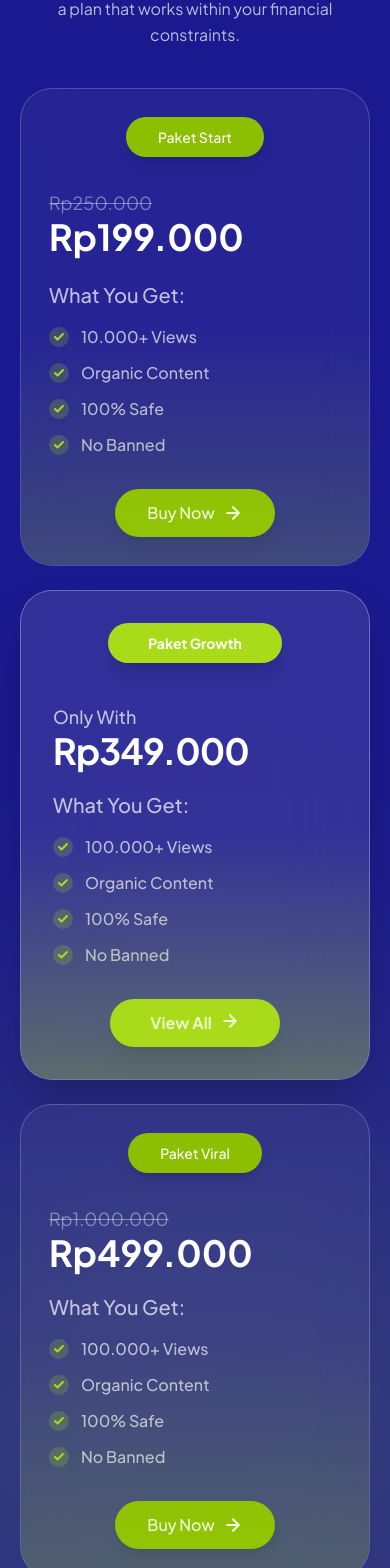
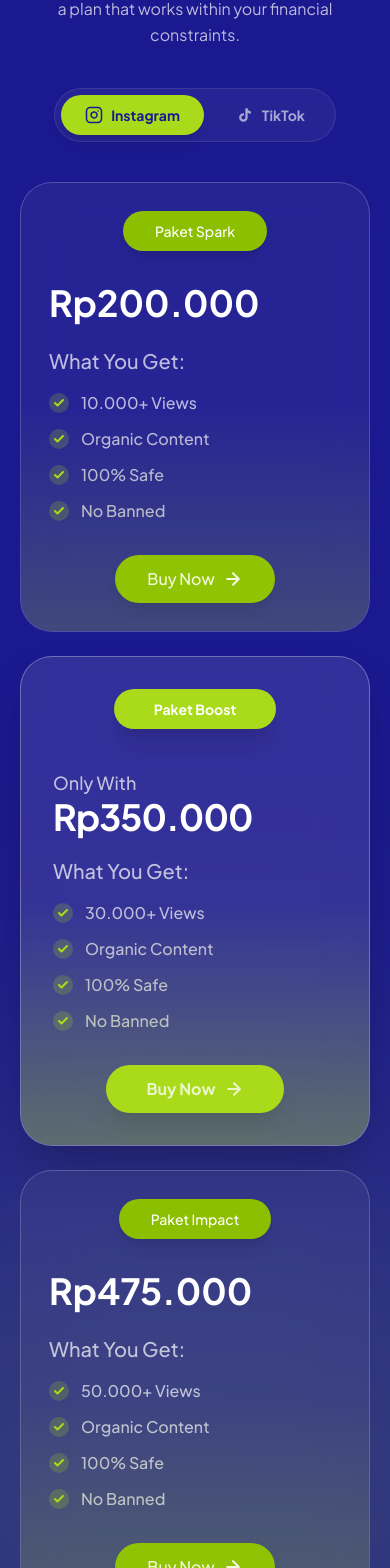
Before and after one commit to irhamchandra99-crypto/ternakcreator, a Next.js app: page / in a window 390 px wide. Shown: the part 2380-3948 px from the top of the page. Built offline with nearby package versions, Linux system fonts and the light colour scheme.

Commit message:
Nambah video review dan update harga

```diff
--- a/app/page.tsx
+++ b/app/page.tsx
@@ -1,8 +1,7 @@
 "use client";
 
-import Image from "next/image";
+import CreatorReviewVideo from "./component/CreatorReviewVideo";
 import { useEffect, useState, useRef } from "react";
-import CreatorReviewVideo from "./components/CreatorReviewVideo";
 
 function RollingNumber({ target, duration = 2000, suffix = "" }: { target: number, duration?: number, suffix?: string }) {
   const [count, setCount] = useState(0);
@@ -45,103 +44,65 @@ function RollingNumber({ target, duration = 2000, suffix = "" }: { target: numbe
   return <span ref={elementRef}>{count}{suffix}</span>;
 }
 
-function CreatorReviewVideo({
-  src,
-  poster,
-  name,
-  role,
-}: {
-  src: string;
-  poster?: string;
-  name: string;
-  role: string;
-}) {
-  const videoRef = useRef<HTMLVideoElement>(null);
-  const [isPlaying, setIsPlaying] = useState(false);
-  const [isMuted, setIsMuted] = useState(true);
-
-  const togglePlay = () => {
-    const video = videoRef.current;
-    if (!video) return;
-    if (video.paused) {
-      video.play();
-      setIsPlaying(true);
-    } else {
-      video.pause();
-      setIsPlaying(false);
-    }
+// ── PRICING DATA ──
+const pricingData = {
+  instagram: [
+    {
+      name: "Paket Spark",
+      views: "10.000+ Views",
+      price: "Rp200.000",
+      oldPrice: null,
+      featured: false,
+    },
+    {
+      name: "Paket Boost",
+      views: "30.000+ Views",
+      price: "Rp350.000",
+      oldPrice: null,
+      featured: true,
+    },
+    {
+      name: "Paket Impact",
+      views: "50.000+ Views",
+      price: "Rp475.000",
+      oldPrice: null,
+      featured: false,
+    },
+  ],
+  tiktok: [
+    {
+      name: "Paket Spark",
+      views: "10.000+ Views",
+      price: "Rp225.000",
+      oldPrice: null,
+      featured: false,
+    },
+    {
+      name: "Paket Boost",
+      views: "30.000+ Views",
+      price: "Rp375.000",
+      oldPrice: null,
+      featured: true,
+    },
+    {
+      name: "Paket Impact",
+      views: "50.000+ Views",
+      price: "Rp500.000",
+      oldPrice: null,
+      featured: false,
+    },
+  ],
 };
 
-  const toggleMute = (e: React.MouseEvent) => {
-    e.stopPropagation();
-    const video = videoRef.current;
-    if (!video) return;
-    video.muted = !video.muted;
-    setIsMuted(video.muted);
-  };
-
-  return (
-    <div className="flex flex-col gap-4 group">
-      <div
-        onClick={togglePlay}
-        className="relative w-full aspect-[9/16] rounded-[32px] overflow-hidden bg-[#1B198F] shadow-2xl cursor-pointer select-none border border-black/5"
-      >
-        <video
-          ref={videoRef}
-          src={src}
-          poster={poster}
-          muted={isMuted}
-          playsInline
-          loop
-          className="absolute inset-0 w-full h-full object-cover rounded-[32px]"
-        />
-
-        {/* Play overlay */}
-        {!isPlaying && (
-          <div className="absolute inset-0 flex items-center justify-center bg-black/20 transition-opacity">
-            <div className="w-16 h-16 sm:w-20 sm:h-20 rounded-full bg-white/90 backdrop-blur flex items-center justify-center shadow-lg group-hover:scale-105 transition-transform">
-              <svg width="26" height="26" viewBox="0 0 24 24" fill="#1B198F" className="ml-1">
-                <path d="M8 5v14l11-7z" />
-              </svg>
-            </div>
-          </div>
-        )}
-
-        {/* Mute toggle */}
-        <button
-          onClick={toggleMute}
-          className="absolute bottom-4 right-4 w-9 h-9 rounded-full bg-black/40 backdrop-blur flex items-center justify-center text-white hover:bg-black/60 transition-colors z-10"
-          aria-label={isMuted ? "Unmute" : "Mute"}
-        >
-          {isMuted ? (
-            <svg width="16" height="16" viewBox="0 0 24 24" fill="none" stroke="currentColor" strokeWidth="2" strokeLinecap="round" strokeLinejoin="round">
-              <polygon points="11 5 6 9 2 9 2 15 6 15 11 19 11 5" />
-              <line x1="23" y1="9" x2="17" y2="15" />
-              <line x1="17" y1="9" x2="23" y2="15" />
-            </svg>
-          ) : (
-            <svg width="16" height="16" viewBox="0 0 24 24" fill="none" stroke="currentColor" strokeWidth="2" strokeLinecap="round" strokeLinejoin="round">
-              <polygon points="11 5 6 9 2 9 2 15 6 15 11 19 11 5" />
-              <path d="M15.54 8.46a5 5 0 0 1 0 7.07" />
-              <path d="M19.07 4.93a10 10 0 0 1 0 14.14" />
-            </svg>
-          )}
-        </button>
-
-        {/* Top gradient for legibility */}
-        <div className="absolute top-0 left-0 right-0 h-16 bg-gradient-to-b from-black/30 to-transparent pointer-events-none"></div>
-      </div>
-
-      <div className="flex flex-col items-start px-1">
-        <span className="text-[#1B198F] font-bold text-base">{name}</span>
-        <span className="text-[#1B198F]/50 text-sm font-medium">{role}</span>
-      </div>
+const CheckIcon = () => (
+  <div className="w-5 h-5 rounded-full bg-[#A9DB1B]/20 flex items-center justify-center text-[#A9DB1B]">
+    <svg width="12" height="12" viewBox="0 0 24 24" fill="none" stroke="currentColor" strokeWidth="4" strokeLinecap="round" strokeLinejoin="round"><path d="M20 6L9 17l-5-5" /></svg>
   </div>
 );
-}
 
 export default function Home() {
   const [menuOpen, setMenuOpen] = useState(false);
+  const [activePlatform, setActivePlatform] = useState<"instagram" | "tiktok">("instagram");
 
   return (
     <div className="w-full min-h-screen relative overflow-hidden bg-[#1B198F] text-white">
@@ -374,7 +335,7 @@ export default function Home() {
           {/* Bottom Glow Effect */}
           <div className="z-0 absolute bottom-[-100px] left-1/2 -translate-x-1/2 w-[1200px] h-[600px] bg-[#A9DB1B] rounded-full blur-[180px] opacity-20"></div>
 
-          <div className="z-10 text-center mb-10 sm:mb-16 px-2">
+          <div className="z-10 text-center mb-10 sm:mb-12 px-2">
             <h2 className="text-3xl sm:text-5xl lg:text-7xl font-bold text-white mb-4 sm:mb-6 tracking-tight">
               The Perfect Price for Your Needs
             </h2>
@@ -383,106 +344,88 @@ export default function Home() {
             </p>
           </div>
 
+          {/* Platform Tabs */}
+          <div className="z-10 flex items-center gap-2 bg-white/5 border border-white/10 rounded-full p-1.5 mb-10 sm:mb-16 backdrop-blur-sm">
+            {(["instagram", "tiktok"] as const).map((platform) => (
+              <button
+                key={platform}
+                onClick={() => setActivePlatform(platform)}
+                className={`flex items-center gap-2 px-6 sm:px-8 py-2.5 sm:py-3 rounded-full font-bold text-sm sm:text-base transition-all duration-300 ${
+                  activePlatform === platform
+                    ? "bg-[#A9DB1B] text-[#1B198F] shadow-lg"
+                    : "text-white/60 hover:text-white"
+                }`}
+              >
+                {platform === "instagram" ? (
+                  <svg width="18" height="18" viewBox="0 0 24 24" fill="none" stroke="currentColor" strokeWidth="2" strokeLinecap="round" strokeLinejoin="round">
+                    <rect x="2" y="2" width="20" height="20" rx="5" ry="5"></rect>
+                    <path d="M16 11.37A4 4 0 1 1 12.63 8 4 4 0 0 1 16 11.37z"></path>
+                    <line x1="17.5" y1="6.5" x2="17.51" y2="6.5"></line>
+                  </svg>
+                ) : (
+                  <svg width="18" height="18" viewBox="0 0 24 24" fill="currentColor">
+                    <path d="M16.6 5.82s.51.5 0 0A4.278 4.278 0 0 1 15.54 3h-3.09v12.4a2.592 2.592 0 0 1-2.59 2.5c-1.42 0-2.6-1.16-2.6-2.6 0-1.72 1.66-3.01 3.37-2.48V9.66c-3.45-.46-6.47 2.22-6.47 5.64 0 3.33 2.76 5.7 5.69 5.7 3.14 0 5.69-2.55 5.69-5.7V9.01a7.35 7.35 0 0 0 4.3 1.38V7.3s-1.88.09-3.24-1.48z"></path>
+                  </svg>
+                )}
+                {platform === "instagram" ? "Instagram" : "TikTok"}
+              </button>
+            ))}
+          </div>
+
           {/* Pricing Cards — stack on mobile, row on lg */}
           <div className="z-10 flex flex-col lg:flex-row gap-6 sm:gap-8 w-full max-w-5xl justify-center items-stretch lg:items-center">
-            {/* Paket Start */}
-            <div className="pricing-card group relative w-full lg:w-[33%] bg-white/5 backdrop-blur-xl border border-white/20 rounded-[32px] p-7 sm:p-8 flex flex-col overflow-hidden transition-all duration-500 hover:bg-white/10 hover:border-white/40">
-              <div className="absolute inset-0 bg-gradient-to-b from-transparent via-transparent to-[#A9DB1B]/20 pointer-events-none"></div>
+            {pricingData[activePlatform].map((plan, idx) => (
+              <div
+                key={plan.name}
+                className={`pricing-card group relative w-full lg:w-[33%] backdrop-blur-xl border rounded-[32px] flex flex-col overflow-hidden transition-all duration-500 ${
+                  plan.featured
+                    ? "bg-white/10 border-white/30 p-8 sm:p-10 hover:bg-white/15 hover:border-white/50 lg:scale-105 shadow-2xl"
+                    : "bg-white/5 border-white/20 p-7 sm:p-8 hover:bg-white/10 hover:border-white/40"
+                }`}
+              >
+                <div className={`absolute inset-0 bg-gradient-to-b from-transparent via-transparent pointer-events-none ${plan.featured ? "to-[#A9DB1B]/30" : "to-[#A9DB1B]/20"}`}></div>
 
-              <div className="self-center bg-[#8CBF00] px-8 py-2 rounded-full mb-8 shadow-lg">
-                <span className="text-white font-medium text-sm">Paket Start</span>
+                <div className={`self-center px-8 py-2 rounded-full shadow-lg ${plan.featured ? "bg-[#A9DB1B] px-10 mb-10 shadow-xl" : "bg-[#8CBF00] mb-8"}`}>
+                  <span className={`text-white text-sm ${plan.featured ? "font-bold" : "font-medium"}`}>{plan.name}</span>
                 </div>
 
-              <div className="mb-6">
-                <span className="text-white/40 line-through text-lg block">Rp250.000</span>
-                <span className="text-white text-4xl sm:text-5xl font-bold">Rp199.000</span>
+                <div className={plan.featured ? "mb-5" : "mb-6"}>
+                  {plan.oldPrice && (
+                    <span className="text-white/40 line-through text-lg block">{plan.oldPrice}</span>
+                  )}
+                  {plan.featured && (
+                    <span className="text-white/70 text-lg block font-medium">Only With</span>
+                  )}
+                  <span className={`text-white font-bold ${plan.featured ? "text-4xl sm:text-5xl tracking-tight" : "text-4xl sm:text-5xl"}`}>{plan.price}</span>
                 </div>
 
                 <div className="flex-grow">
                   <h3 className="text-white/70 text-xl font-medium mb-4">What You Get:</h3>
                   <ul className="space-y-3">
-                  {['10.000+ Views', 'Organic Content', '100% Safe', 'No Banned'].map((item, idx) => (
-                    <li key={idx} className="flex items-center gap-3 text-[#FAFAFA]/70 font-medium">
-                      <div className="w-5 h-5 rounded-full bg-[#A9DB1B]/20 flex items-center justify-center text-[#A9DB1B]">
-                        <svg width="12" height="12" viewBox="0 0 24 24" fill="none" stroke="currentColor" strokeWidth="4" strokeLinecap="round" strokeLinejoin="round"><path d="M20 6L9 17l-5-5" /></svg>
-                      </div>
+                    {[plan.views, 'Organic Content', '100% Safe', 'No Banned'].map((item, i2) => (
+                      <li key={i2} className="flex items-center gap-3 text-[#FAFAFA]/70 font-medium">
+                        <CheckIcon />
                         {item}
                       </li>
                     ))}
                   </ul>
                 </div>
 
-              <a href="https://wa.me/6289685482928" target="_blank" rel="noopener noreferrer" className="mt-8 self-center flex items-center gap-2 bg-[#8CBF00] text-white px-8 py-3 rounded-full font-medium transition-all hover:scale-105 active:scale-95 shadow-lg">
+                <a
+                  href="https://wa.me/6289685482928"
+                  target="_blank"
+                  rel="noopener noreferrer"
+                  className={`mt-8 self-center flex items-center gap-2 text-white rounded-full transition-all hover:scale-105 active:scale-95 ${
+                    plan.featured
+                      ? "justify-between bg-[#A9DB1B] px-10 py-3 font-bold shadow-xl"
+                      : "bg-[#8CBF00] px-8 py-3 font-medium shadow-lg"
+                  }`}
+                >
                   Buy Now
                   <svg width="20" height="20" viewBox="0 0 24 24" fill="none" stroke="currentColor" strokeWidth="2.5" strokeLinecap="round" strokeLinejoin="round"><path d="M5 12h14m-7-7 7 7-7 7" /></svg>
                 </a>
               </div>
-
-            {/* Paket Growth (Featured) */}
-            <div className="pricing-card group relative w-full lg:w-[33%] bg-white/10 backdrop-blur-2xl border border-white/30 rounded-[32px] p-8 sm:p-10 flex flex-col overflow-hidden transition-all duration-500 hover:bg-white/15 hover:border-white/50 lg:scale-105 shadow-2xl">
-              <div className="absolute inset-0 bg-gradient-to-b from-transparent via-transparent to-[#A9DB1B]/30 pointer-events-none"></div>
-
-              <div className="self-center bg-[#A9DB1B] px-10 py-2 rounded-full mb-10 shadow-xl">
-                <span className="text-white font-bold text-sm">Paket Growth</span>
-              </div>
-
-              <div className="mb-5">
-                <span className="text-white/70 text-lg block font-medium">Only With</span>
-                <span className="text-white text-4xl sm:text-5xl font-bold tracking-tight">Rp349.000</span>
-              </div>
-
-              <div className="flex-grow">
-                <h3 className="text-white/70 text-xl font-medium mb-4">What You Get:</h3>
-                <ul className="space-y-3">
-                  {['100.000+ Views', 'Organic Content', '100% Safe', 'No Banned'].map((item, idx) => (
-                    <li key={idx} className="flex items-center gap-3 text-[#FAFAFA]/70 font-medium">
-                      <div className="w-5 h-5 rounded-full bg-[#A9DB1B]/20 flex items-center justify-center text-[#A9DB1B]">
-                        <svg width="12" height="12" viewBox="0 0 24 24" fill="none" stroke="currentColor" strokeWidth="4" strokeLinecap="round" strokeLinejoin="round"><path d="M20 6L9 17l-5-5" /></svg>
-                      </div>
-                      {item}
-                    </li>
             ))}
-                </ul>
-              </div>
-
-              <a href="https://wa.me/6289685482928" target="_blank" rel="noopener noreferrer" className="mt-8 self-center flex justify-between gap-2 bg-[#A9DB1B] text-white px-10 py-3 rounded-full font-bold transition-all hover:scale-105 active:scale-95 shadow-xl">
-                View All
-                <svg width="20" height="20" viewBox="0 0 24 24" fill="none" stroke="currentColor" strokeWidth="2.5" strokeLinecap="round" strokeLinejoin="round"><path d="M5 12h14m-7-7 7 7-7 7" /></svg>
-              </a>
-            </div>
-
-            {/* Paket Viral */}
-            <div className="pricing-card group relative w-full lg:w-[33%] bg-white/5 backdrop-blur-xl border border-white/20 rounded-[32px] p-7 sm:p-8 flex flex-col overflow-hidden transition-all duration-500 hover:bg-white/10 hover:border-white/40">
-              <div className="absolute inset-0 bg-gradient-to-b from-transparent via-transparent to-[#A9DB1B]/20 pointer-events-none"></div>
-
-              <div className="self-center bg-[#8CBF00] px-8 py-2 rounded-full mb-8 shadow-lg">
-                <span className="text-white font-medium text-sm">Paket Viral</span>
-              </div>
-
-              <div className="mb-5">
-                <span className="text-white/40 line-through text-lg block">Rp1.000.000</span>
-                <span className="text-white text-4xl sm:text-5xl font-bold">Rp499.000</span>
-              </div>
-
-              <div className="flex-grow">
-                <h3 className="text-white/70 text-xl font-medium mb-4">What You Get:</h3>
-                <ul className="space-y-3">
-                  {['100.000+ Views', 'Organic Content', '100% Safe', 'No Banned'].map((item, idx) => (
-                    <li key={idx} className="flex items-center gap-3 text-[#FAFAFA]/70 font-medium">
-                      <div className="w-5 h-5 rounded-full bg-[#A9DB1B]/20 flex items-center justify-center text-[#A9DB1B]">
-                        <svg width="12" height="12" viewBox="0 0 24 24" fill="none" stroke="currentColor" strokeWidth="4" strokeLinecap="round" strokeLinejoin="round"><path d="M20 6L9 17l-5-5" /></svg>
-                      </div>
-                      {item}
-                    </li>
-                  ))}
-                </ul>
-              </div>
-
-              <a href="https://wa.me/6289685482928" target="_blank" rel="noopener noreferrer" className="mt-8 self-center flex items-center gap-2 bg-[#8CBF00] text-white px-8 py-3 rounded-full font-medium transition-all hover:scale-105 active:scale-95 shadow-lg">
-                Buy Now
-                <svg width="20" height="20" viewBox="0 0 24 24" fill="none" stroke="currentColor" strokeWidth="2.5" strokeLinecap="round" strokeLinejoin="round"><path d="M5 12h14m-7-7 7 7-7 7" /></svg>
-              </a>
-            </div>
           </div>
         </section>
 
@@ -554,6 +497,7 @@ export default function Home() {
           </div>
         </section>
 
+
       {/* ── CREATOR VIDEO REVIEWS SECTION ── */}
         <section className="w-full relative flex flex-col items-center justify-center bg-[#FAFAFA] py-16 sm:py-24 px-5 sm:px-8 lg:px-20 overflow-hidden font-sans border-t border-black/5">
           {/* Decorative Blobs */}
@@ -580,15 +524,15 @@ export default function Home() {
             <div className="grid grid-cols-1 sm:grid-cols-2 gap-8 sm:gap-10 max-w-3xl mx-auto sm:mx-0">
               <CreatorReviewVideo
                 src="/reviews/review-1.mp4"
-                poster="/reviews/poster-1.jpg"
-                name="Rizky Fauzi"
-                role="Digital Creator"
+                // poster="/reviews/poster-1.jpg"
+                name="Gilang Hanansyah"
+                role="Content Creator"
               />
               <CreatorReviewVideo
                 src="/reviews/review-2.mp4"
-                poster="/reviews/poster-2.jpg"
-                name="Dina Lestari"
-                role="Founder, F&B Local"
+                // poster="/reviews/poster-2.jpg"
+                name="Nisa Chandra"
+                role="Content Creator"
               />
             </div>
           </div>
```
Also changed, not shown: app/component/CreatorReviewVideo.tsx (+136 -0 lines), 2 other files (tests, documents, lock files or other folders). Lines whose indentation alone changed are shown as unchanged.
